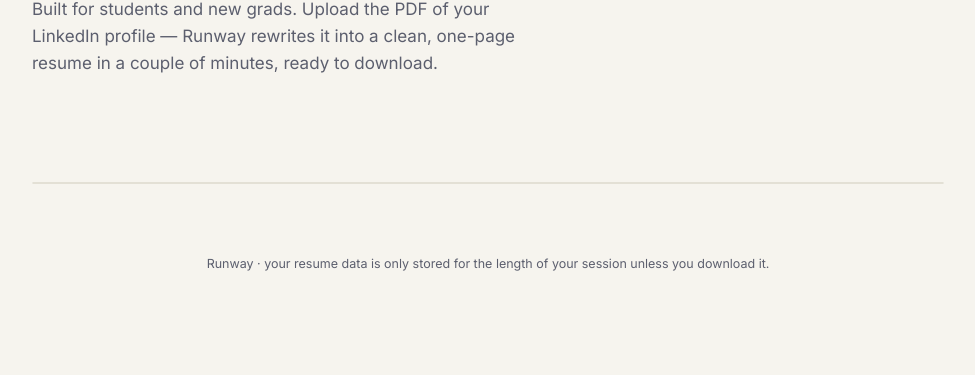
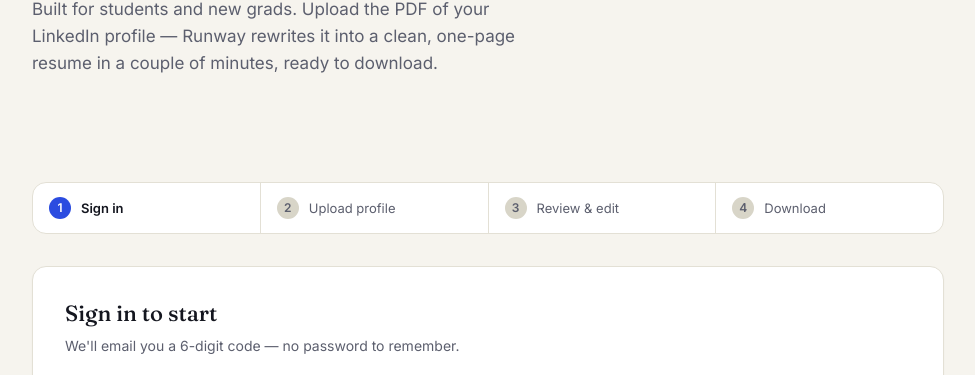
Before and after one commit to Bijoydeep/Runway, a website: page index.html in a window 1280 px wide. Shown: the part 385-760 px from the top of the page, without its empty margins (152-1127 px from the left). Drawn offline with Linux system fonts and the light colour scheme; files that its build step writes are made by us from their sources.

Commit message:
Update stylesheet and script paths in index.html

```diff
--- a/index.html
+++ b/index.html
@@ -7,7 +7,7 @@
 <link rel="preconnect" href="https://fonts.googleapis.com">
 <link rel="preconnect" href="https://fonts.gstatic.com" crossorigin>
 <link href="https://fonts.googleapis.com/css2?family=Fraunces:ital,opsz,wght@0,9..144,400;0,9..144,500;0,9..144,600;1,9..144,500&family=Inter:wght@400;500;600;700&display=swap" rel="stylesheet">
-<link rel="stylesheet" href="css/style.css">
+<link rel="stylesheet" href="./style.css">
 </head>
 <body>
 
@@ -45,6 +45,6 @@
 
 <div class="toast-wrap" id="toastWrap"></div>
 
-<script src="js/app.js"></script>
+<script src="./app.js"></script>
 </body>
 </html>
```
